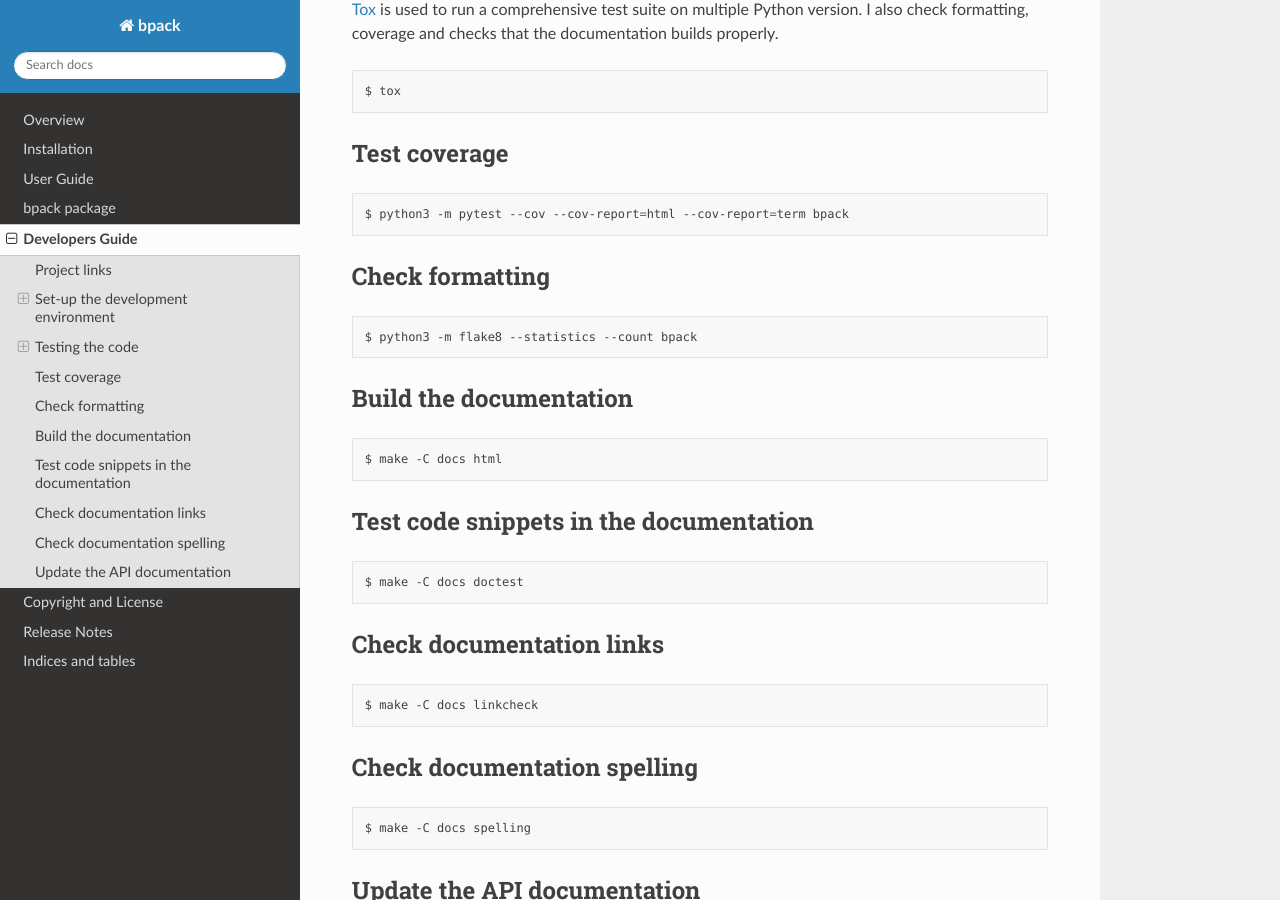
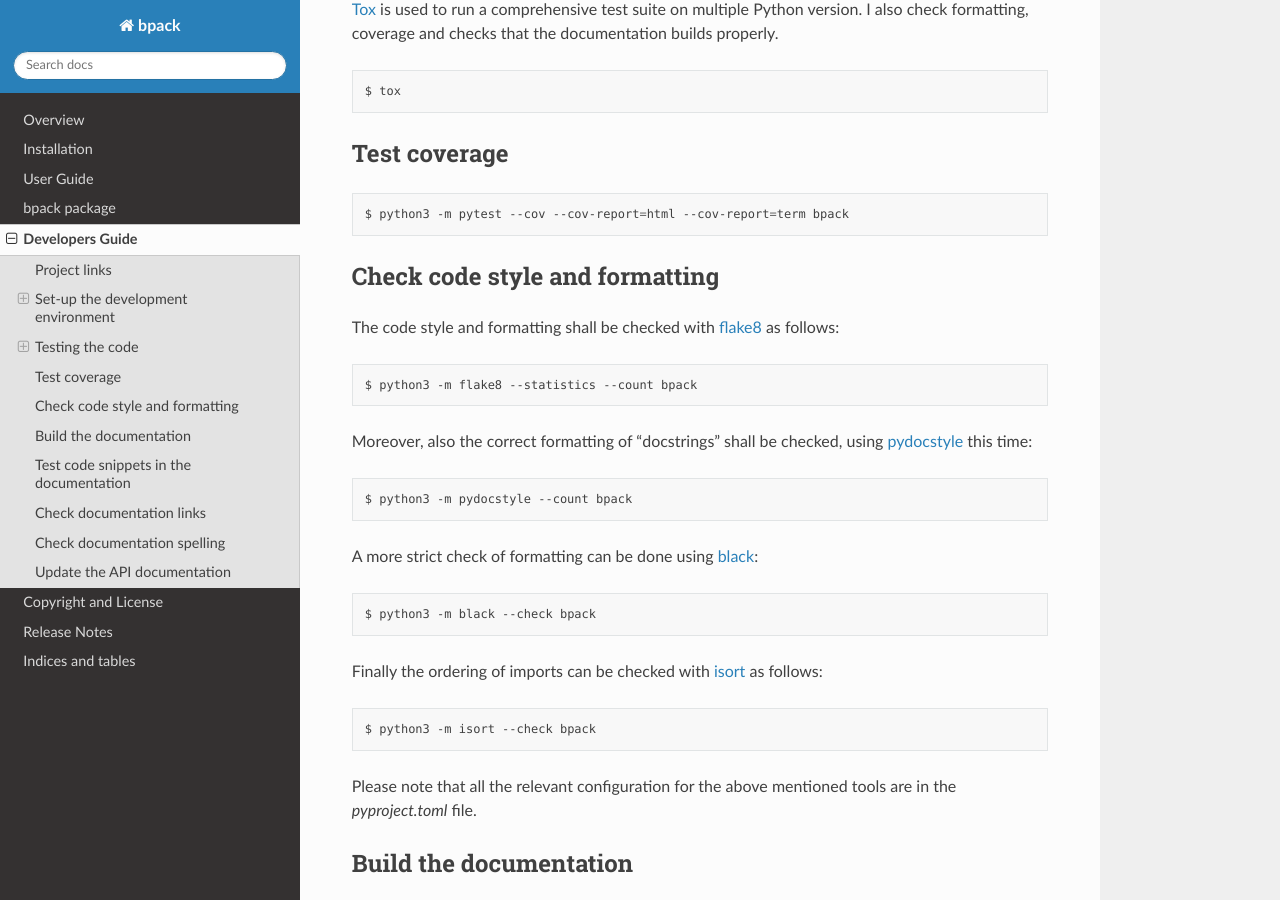
Before and after one commit to avalentino/bpack, a Sphinx documentation site: the page built from docs/development.rst, in a window 1280 px wide and 900 px high, scrolled down 1124 px. Built offline with Sphinx 7.4.7 and the Read the Docs theme 2.0.0, drawn with Linux system fonts in a browser that asks for light colours.

Commit message:
Improve dev documentation

```diff
--- a/docs/development.rst
+++ b/docs/development.rst
@@ -81,12 +81,36 @@ Test coverage
   $ python3 -m pytest --cov --cov-report=html --cov-report=term bpack
 
 
-Check formatting
-----------------
+Check code style and formatting
+-------------------------------
+
+The code style and formatting shall be checked with flake8_ as follows:
 
 .. code-block:: shell
 
   $ python3 -m flake8 --statistics --count bpack
+
+Moreover, also the correct formatting of "docstrings" shall be checked, using
+pydocstyle_ this time:
+
+.. code-block:: shell
+
+	$ python3 -m pydocstyle --count bpack
+
+A more strict check of formatting can be done using black_:
+
+.. code-block:: shell
+
+	$ python3 -m black --check bpack
+
+Finally the ordering of imports can be checked with isort_ as follows:
+
+.. code-block:: shell
+
+	$ python3 -m isort --check bpack
+
+Please note that all the relevant configuration for the above mentioned
+tools are in the `pyproject.toml` file.
 
 
 Build the documentation
@@ -135,3 +159,7 @@ Update the API documentation
 
 .. _Tox: https://tox.readthedocs.io
 .. _Python: https://www.python.org
+.. _flake8: https://flake8.pycqa.org
+.. _pydocstyle: http://www.pydocstyle.org
+.. _black: https://black.readthedocs.io
+.. _isort: https://pycqa.github.io/isort
--- a/docs/spelling_wordlist.txt
+++ b/docs/spelling_wordlist.txt
@@ -13,6 +13,8 @@ dataclass
 de
 dev
 dicts
+docstring
+docstrings
 endian
 endianess
 enum
```
